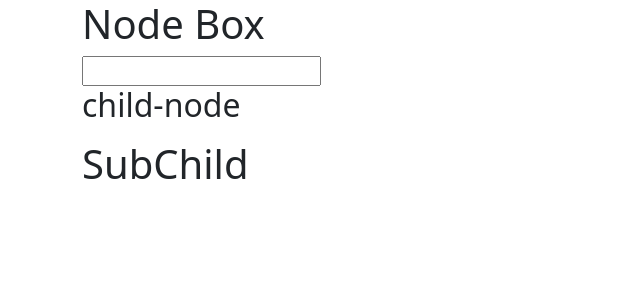
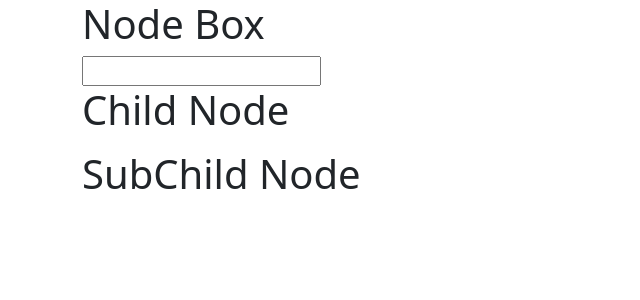
Before and after one commit to Himanshu12866/UI-react, a React (Vite) app in the folder learnreact/: page / in a window 1280 px wide. Shown: the top 300 px of the page, without its empty margins (0-640 px from the left). Built offline with nearby package versions, Linux system fonts and the light colour scheme.

Commit message:
"Updated context demo components: added and removed code blocks in child-node, node, and subchild-node files"

```diff
--- a/learnreact/src/component/context-demo/child-node.jsx
+++ b/learnreact/src/component/context-demo/child-node.jsx
@@ -1,20 +1,38 @@
+
+
+// import { useContext } from "react";
+// import { ContextDemo1 } from "./node";
+// import SubChild from "./subchild-node";
+
+// const ChildNode = () => {
+//     const  contextValue = useContext(ContextDemo1)
+//   return (
+//     <div>
+//     <h2>child-node</h2>
+
+//      <p>{contextValue}</p>
+//      <SubChild/>
+//     </div>
+
+//   )
+// }
+
+// export default ChildNode
 
 
 import { useContext } from "react";
+
 import { ContextDemo1 } from "./node";
 import SubChild from "./subchild-node";
 
 const ChildNode = () => {
-    const  contextValue = useContext(ContextDemo1)
-  return (
-    <div>
-    <h2>child-node</h2>
-
-     <p>{contextValue}</p>
-     <SubChild/>
-    </div>
-
-  )
+    const valueOf = useContext(ContextDemo1)
+    return (
+        < div >
+            <h1>Child Node</h1>
+            <p>{valueOf}</p>
+            <SubChild/>
+        </div >
+    )
 }
-
 export default ChildNode
--- a/learnreact/src/component/context-demo/node.jsx
+++ b/learnreact/src/component/context-demo/node.jsx
@@ -13,20 +13,38 @@
 // export default Node;
 
 
-import { createContext,useState } from "react";
-import ChildNode from "./child-node";
- export let ContextDemo1 = createContext(null);
+// import { createContext,useState } from "react";
+// import ChildNode from "./child-node";
+//  export let ContextDemo1 = createContext(null);
 
 
+// const Node = () => {
+//     const [msg, setMsg] = useState("");
+//     return(
+//         <ContextDemo1.Provider value={msg}>
+//             <h1>Node Box</h1>
+//             <input type="text" onChange={(e) => setMsg(e.target.value)}></input>
+//             <ChildNode/>
+//         </ContextDemo1.Provider>
+//     )
+// }
+
+// export default Node
+
+
+import { createContext, useState } from "react";
+export let ContextDemo1 = createContext(null)
+import ChildNode from "./child-node";
+
 const Node = () => {
-    const [msg, setMsg] = useState("");
-    return(
+    const [msg , setMsg] = useState("")
+    return (
         <ContextDemo1.Provider value={msg}>
-            <h1>Node Box</h1>
-            <input type="text" onChange={(e) => setMsg(e.target.value)}></input>
-            <ChildNode/>
+        <h1>Node Box</h1>
+        <input type="text" onChange={(e) => setMsg(e.target.value)} ></input>
+<ChildNode/>
         </ContextDemo1.Provider>
     )
 }
 
-export default Node
+export default Node;
--- a/learnreact/src/component/context-demo/subchild-node.jsx
+++ b/learnreact/src/component/context-demo/subchild-node.jsx
@@ -1,14 +1,33 @@
+
+// import { useContext } from "react";
+import { ContextDemo1 } from "./node";
 
 import { useContext } from "react";
-import { ContextDemo1 } from "./node";
+// import { ContextDemo1 } from "./subchild-node";
 
- const SubChild = () => {
-    let contextValue = useContext(ContextDemo1)
-    return (
-       <div>
-         <h1>SubChild</h1>
-         <p>{contextValue}</p>
-       </div>
+//  const SubChild = () => {
+//     let contextValue = useContext(ContextDemo1)
+//     return (
+//        <div>
+//          <h1>SubChild</h1>
+//          <p>{contextValue}</p>
+//        </div>
+//     )
+// }
+// export default SubChild;
+
+
+
+// export {ContextDemo1} from "./node";
+
+const SubChild = () =>{
+const valueOf = useContext(ContextDemo1)
+
+return (
+        <div>
+            <h1>SubChild Node</h1>
+            <p>{valueOf}</p>
+        </div>
     )
 }
 export default SubChild;
```
